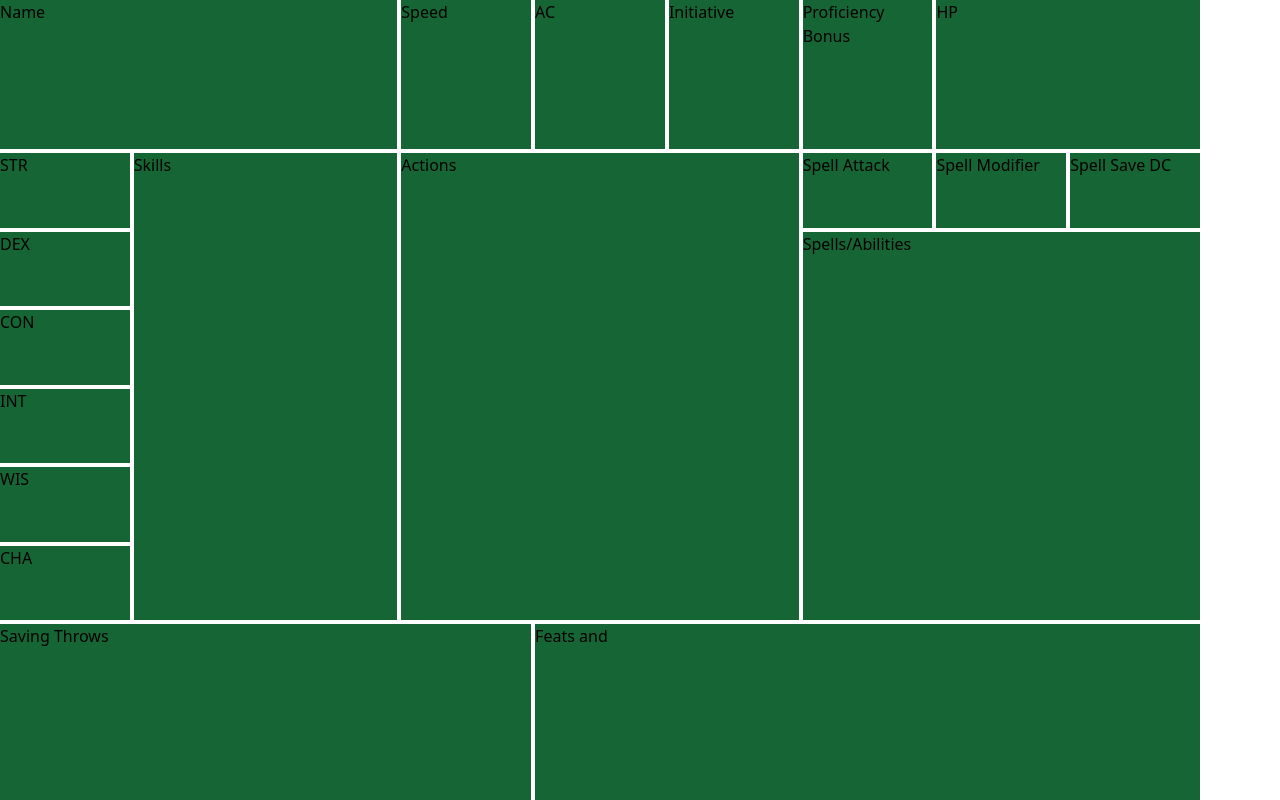
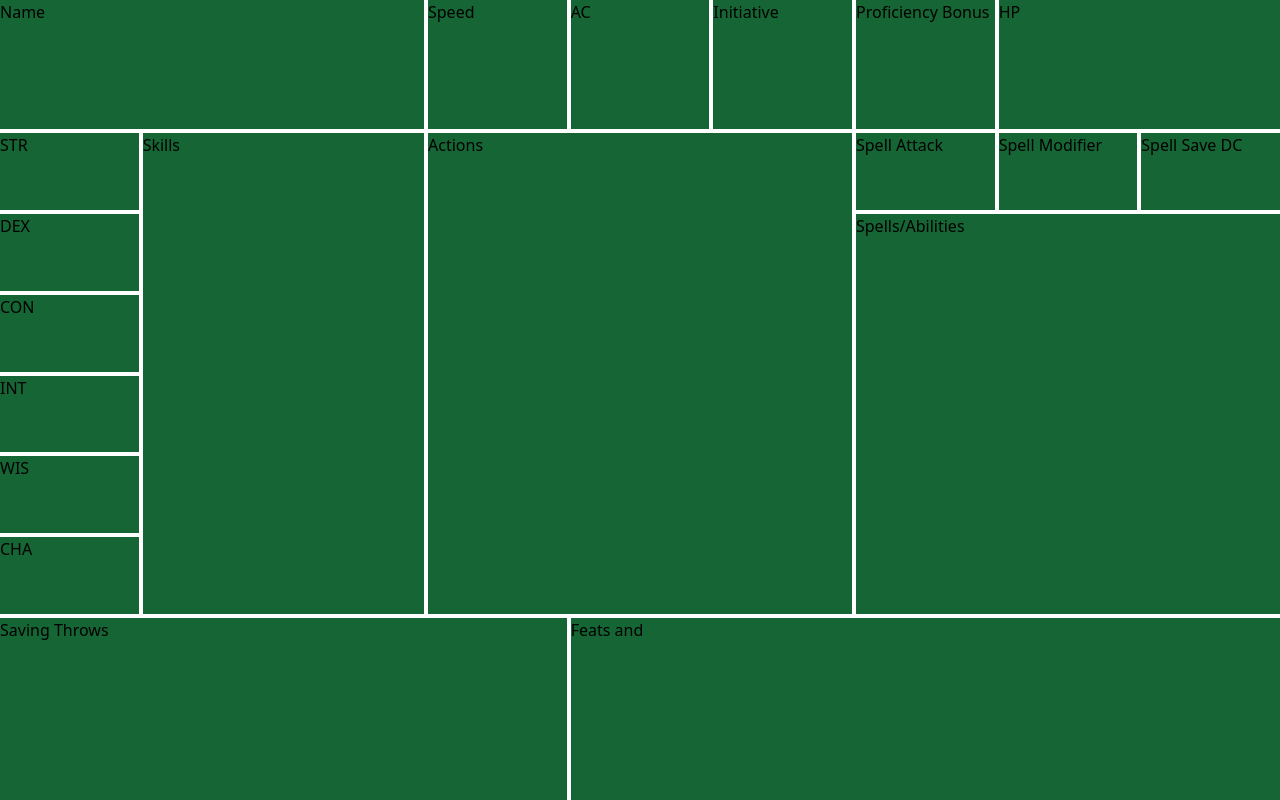
Before and after one commit to JakeIVS/Oracle, a React (Vite) app in the folder client/: page / in a window 1280 px wide. Built offline with nearby package versions, Linux system fonts and the light colour scheme.

Commit message:
remove custom aspect ratio definition

```diff
--- a/client/tailwind.config.js
+++ b/client/tailwind.config.js
@@ -2,11 +2,7 @@
 export default {
   content: ['./index.html', './src/**/*.{js,ts,jsx,tsx}'],
   theme: {
-    extend: {
-      aspectRatio: {
-        csheet: '9 / 6',
-      },
-    },
+    extend: {},
   },
   plugins: [],
 };
```
